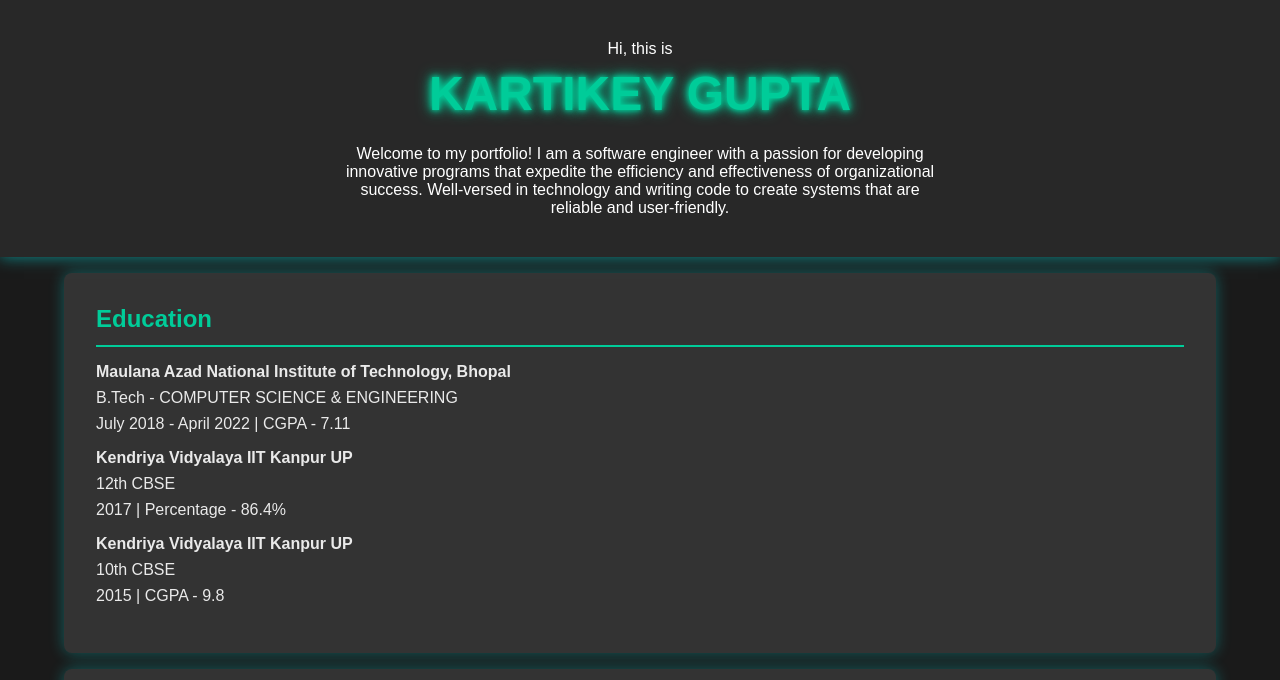
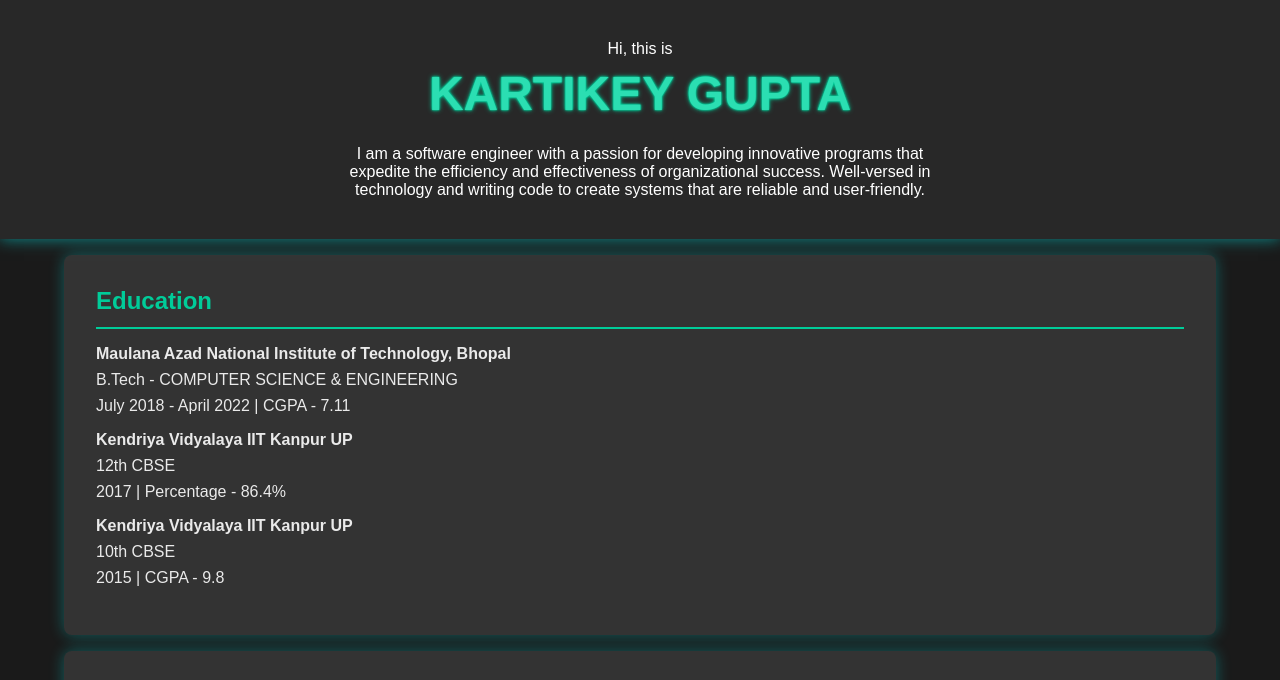
Before and after one commit to kartikey071999/kartikey071999.github.io, a plain HTML site: page index.html in a window 1280 px wide. Shown: the top 680 px of the page. Drawn offline with Linux system fonts and the light colour scheme.

Commit message:
"stylying correction"

```diff
--- a/index.html
+++ b/index.html
@@ -14,7 +14,7 @@
                 <a href="resume.pdf" target="_blank" class="name-link">
                     <h1>KARTIKEY GUPTA</h1>
                 </a>
-                <p>Welcome to my portfolio! I am a software engineer with a passion for developing innovative programs that expedite the efficiency and effectiveness of organizational success. Well-versed in technology and writing code to create systems that are reliable and user-friendly.</p>
+                <p>I am a software engineer with a passion for developing innovative programs that expedite the efficiency and effectiveness of organizational success. Well-versed in technology and writing code to create systems that are reliable and user-friendly.</p>
             </div>
         </div>
     </header>
--- a/styles.css
+++ b/styles.css
@@ -40,19 +40,19 @@ header {
 
 .name-link, .image-link {
     text-decoration: none;
-    color: inherit;
+    color: #288a7165;
     transition: color 0.3s;
 }
 
 .name-link:hover, .image-link:hover {
-    color: #00cc99;
+    color: #288a7165;
 }
 
 header h1 {
     font-size: 3em;
     margin-bottom: 0.5em;
-    color: #00cc99;
-    text-shadow: 0 0 5px #00cc99, 0 0 10px #00cc99, 0 0 15px #00cc99;
+    color: #32e1b6db;
+    text-shadow: 0 0 2px #00cc99, 0 0 2px #00cc99, 0 0 5px #00cc99;
 }
 
 .profile-image {
```
